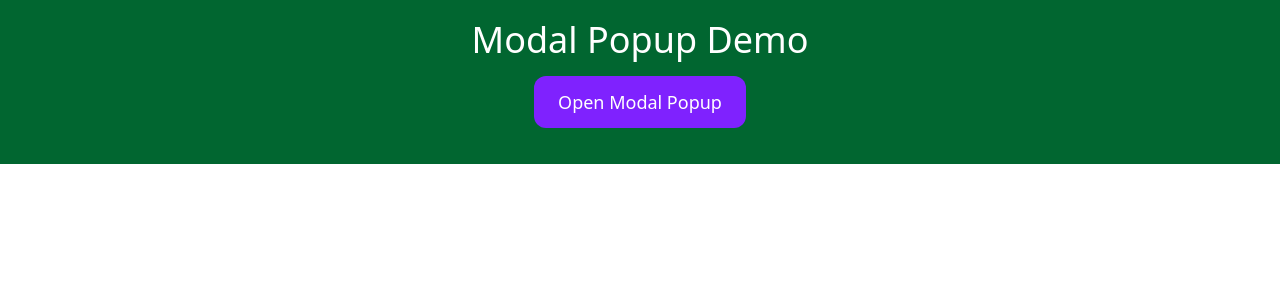
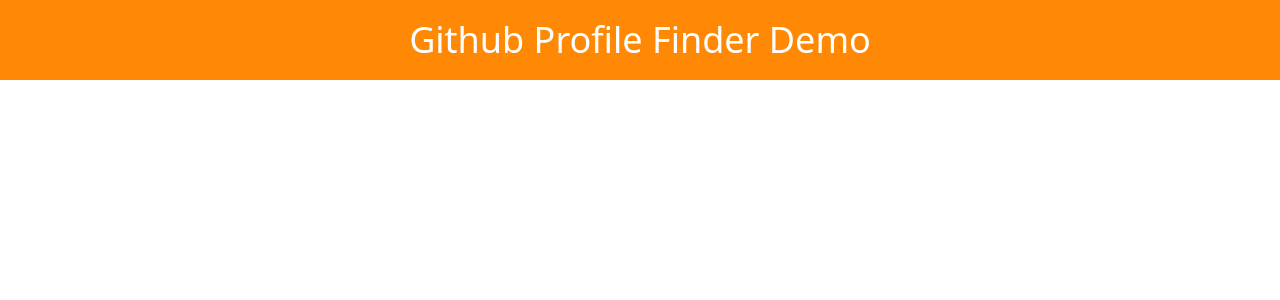
Before and after one commit to SivaKrishna6745/react-bytes, a React (Vite) app: page / in a window 1280 px wide. Shown: the top 300 px of the page. Built offline with nearby package versions, Linux system fonts and the light colour scheme.

Commit message:
- Initialize GithubProfileFinder component - Integrate GithubProfileFinder into App.jsx

```diff
--- a/src/App.jsx
+++ b/src/App.jsx
@@ -11,6 +11,7 @@
 import ScrollIndicator from './components/scroll-indicator';
 import TabTest from './components/custom-tabs/tab-test';
 import ModalPopup from './components/modal-popup';
+import GithubProfileFinder from './components/github-profile-finder';
 
 const App = () => {
     return (
@@ -37,7 +38,9 @@
             {/* custom tabs component */}
             {/* <TabTest /> */}
             {/* modal popup component */}
-            <ModalPopup />
+            {/* <ModalPopup /> */}
+            {/* github profile finder component */}
+            <GithubProfileFinder />
         </div>
     );
 };
--- /dev/null
+++ b/src/components/github-profile-finder/index.jsx
@@ -0,0 +1,11 @@
+import React from 'react';
+
+const GithubProfileFinder = () => {
+    return (
+        <div className="wrapper p-5 bg-orange-400 flex flex-col items-center justify-center">
+            <h2 className="text-4xl text-white">Github Profile Finder Demo</h2>
+        </div>
+    );
+};
+
+export default GithubProfileFinder;
```
